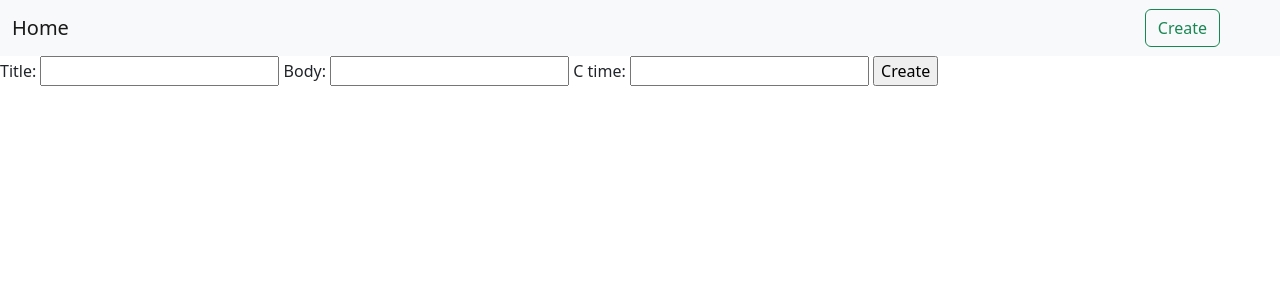
After one commit to erfansafarzad7/django-start-1, a Django app: page /create/ in a window 1280 px wide. The commit adds this page. Shown: the top 300 px of the page. Run offline with Django 4.2, Linux system fonts and the light colour scheme.

Commit message:
create-form

```diff
--- /dev/null
+++ b/home/forms.py
@@ -0,0 +1,6 @@
+from django import forms
+
+class CreateTodoForm(forms.Form):
+    title = forms.CharField()
+    body = forms.CharField()
+    c_time = forms.DateTimeField()
--- a/home/urls.py
+++ b/home/urls.py
@@ -7,4 +7,5 @@ urlpatterns = [
     path('', views.get_todos, name='home'),
     path('details/<int:todo_id>/', views.details, name='details'),
     path('delete/<int:todo_id>/', views.delete_todo, name='delete'),
+    path('create/', views.create, name='create')
 ]
--- a/home/views.py
+++ b/home/views.py
@@ -2,6 +2,7 @@ from django.shortcuts import render, redirect
 # from django.http import HttpResponse
 from .models import Todo
 from django.contrib import messages
+from .forms import CreateTodoForm
 
 # def say_hello(request):
 #     return HttpResponse('Hello World!')
@@ -23,3 +24,7 @@ def delete_todo(request, todo_id):
     Todo.objects.get(id=todo_id).delete()
     messages.success(request, 'Done!!', 'success')
     return redirect('home')
+
+def create(request):
+    form = CreateTodoForm()
+    return render(request, 'form.html', {'form':form})
--- a/templates/base.html
+++ b/templates/base.html
@@ -9,7 +9,6 @@
     {% include 'navbar.html' %}
     {% include 'message.html' %}
 
-    {% block list %}  {% endblock %}
-    {% block details %}  {% endblock %}
+    {% block content %}  {% endblock %}
 </body>
 </html>
--- a/templates/details.html
+++ b/templates/details.html
@@ -1,7 +1,7 @@
 {% extends 'base.html' %}
 {% block title %} {{todo.title}} details.. {% endblock %}
 
-{% block details %}
+{% block content %}
     <div class="container mt-2 bg-light">
         <h1>{{todo.title}}</h1>
         <p>{{todo.c_time}}</p>
--- /dev/null
+++ b/templates/form.html
@@ -0,0 +1,10 @@
+{% extends 'base.html' %}
+
+{% block content %}
+
+<form>
+    {{form}}
+    <input type="submit" value="Create">
+</form>
+
+{% endblock %}
--- a/templates/home.html
+++ b/templates/home.html
@@ -4,11 +4,10 @@
 {% block title %} Home {% endblock %}
 
 
-{% block list %}
+{% block content %}
     {% for todo in todos %}
         <div class="card">
             <a class="card-body" href="{% url 'details' todo.id %}">{{todo.title}}</a></br>
         </div>
-
     {% endfor %}
 {% endblock %}
--- a/templates/navbar.html
+++ b/templates/navbar.html
@@ -1,8 +1,8 @@
 <nav class="navbar navbar-expand-lg bg-light ">
   <div class="container-fluid">
     <a class="navbar-brand" href="{% url 'home' %}">Home</a>
-    <div class="collapse navbar-collapse" id="navbarSupportedContent">
-              <button class="btn btn-outline-success" type="submit">Search</button>
-    </div>
+      <a class="navbar-item me-5" href="{% url 'create' %}">
+          <button class="btn btn-outline-success" type="submit">Create</button>
+      </a>
   </div>
 </nav>
```
Also changed, not shown: db.sqlite3.
